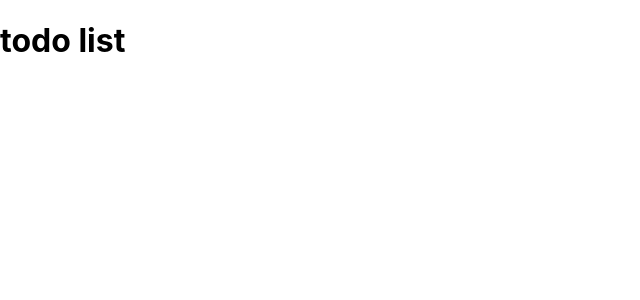
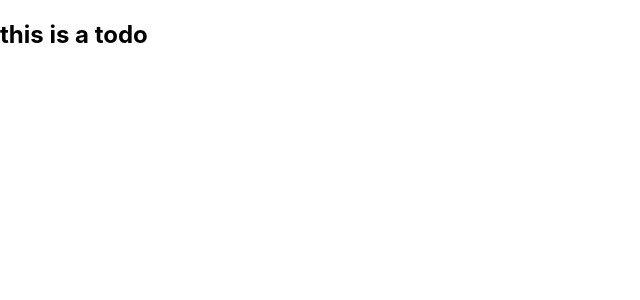
Before and after one commit to Harmy1104/todo-list, a React (Create React App) app: page / in a window 1280 px wide. Shown: the top 300 px of the page, without its empty margins (0-640 px from the left). Built offline with nearby package versions, Linux system fonts and the light colour scheme.

Commit message:
initializing TodoJS, adding todo component in App

```diff
--- a/src/App.js
+++ b/src/App.js
@@ -1,11 +1,12 @@
 import { Grid } from "@material-ui/core";
+import Todo from "./conponants/Todo";
 
 const App = () => {
   return (
     <div>
       <Grid container spacing={3}>
         <Grid item>
-          <h1>todo list</h1>
+          <Todo />
         </Grid>
       </Grid>
     </div>
--- a/src/conponants/Todo.js
+++ b/src/conponants/Todo.js
@@ -1,7 +1,11 @@
 import React from "react";
 
 const Todo = () => {
-  return <div></div>;
+  return (
+    <React.Fragment>
+      <h2>this is a todo</h2>
+    </React.Fragment>
+  );
 };
 
 export default Todo;
```
